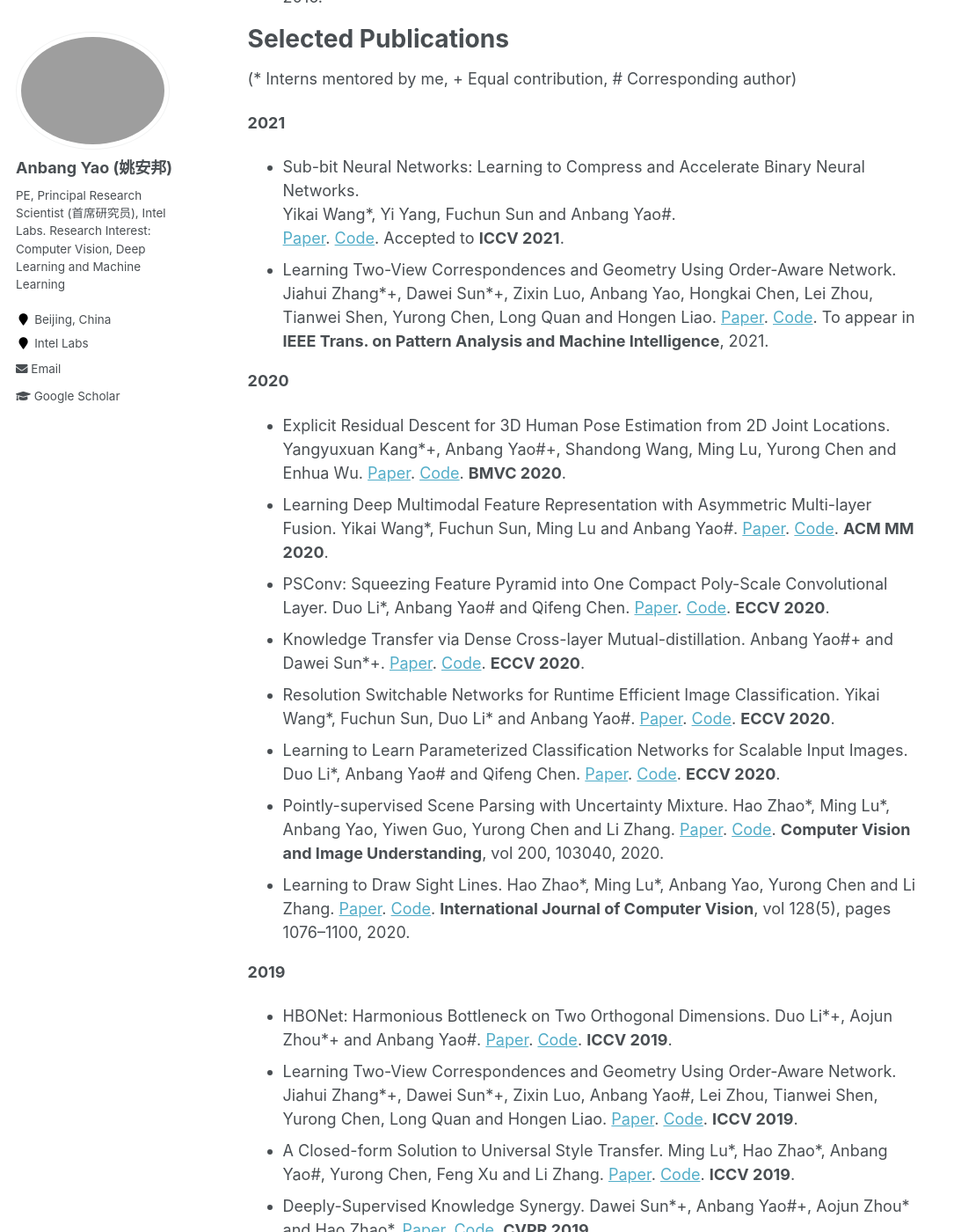
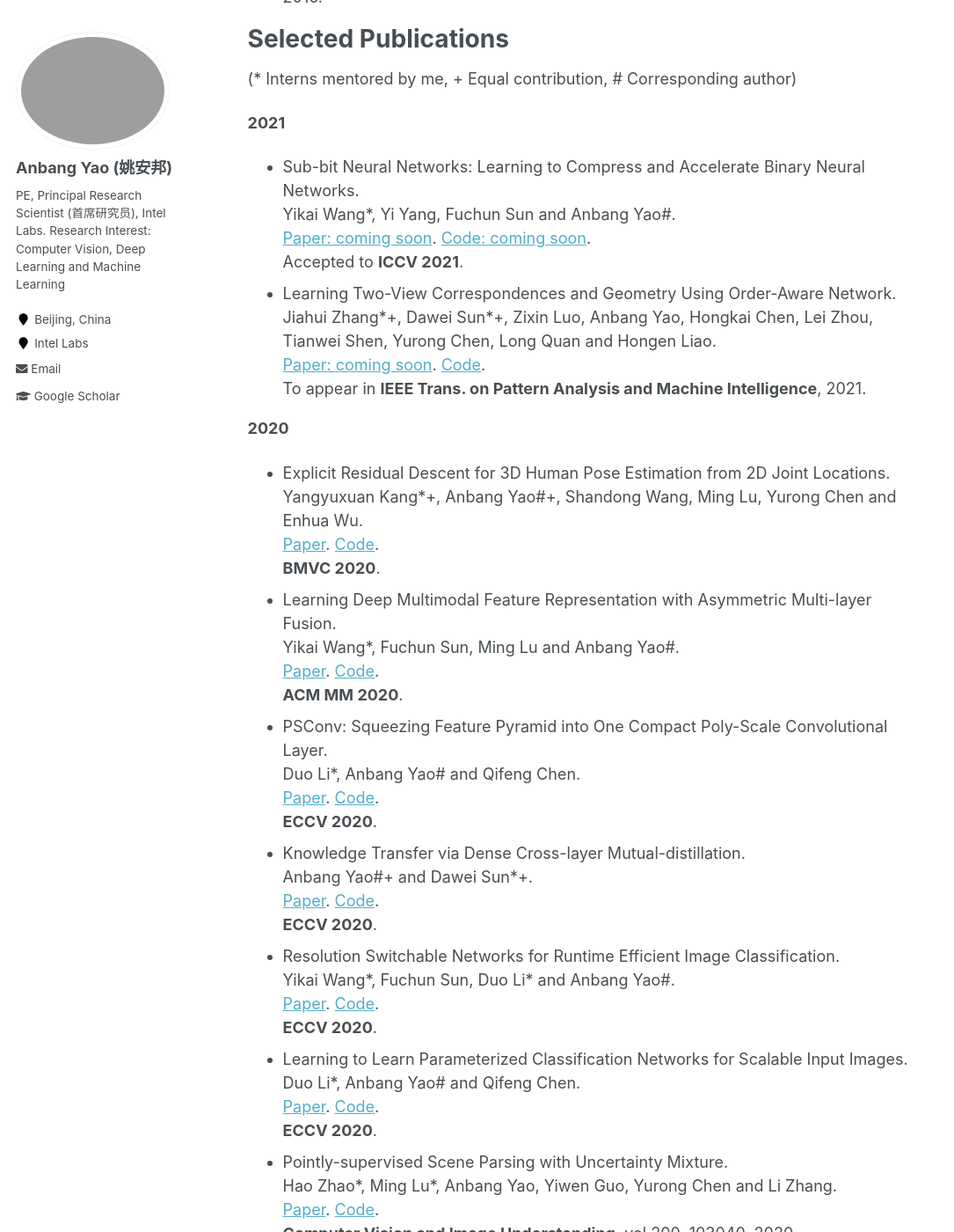
Before and after one commit to YaoAnbang/YaoAnbang.github.io, a Jekyll site: the page built from _pages/about.md, in a window 1280 px wide and 1400 px high, scrolled down 1451 px. Shown: the whole window at 88% size, without its empty margins (0-1085 px from the left). Built offline with Jekyll 4.4.1, drawn with Linux system fonts in a browser that asks for light colours; some of the changed text lies outside the part shown.

Commit message:
Update about.md

```diff
--- a/_pages/about.md
+++ b/_pages/about.md
@@ -43,54 +43,54 @@
 (\* Interns mentored by me, \+ Equal contribution, \# Corresponding author)
 
 **2021**
-+ Sub-bit Neural Networks: Learning to Compress and Accelerate Binary Neural Networks.<br> Yikai Wang\*, Yi Yang, Fuchun Sun and Anbang Yao\#.<br> [Paper](https://yaoanbang.github.io/). [Code](https://yaoanbang.github.io/). Accepted to **ICCV 2021**.
-+ Learning Two-View Correspondences and Geometry Using Order-Aware Network. Jiahui Zhang\*\+, Dawei Sun\*\+, Zixin Luo, Anbang Yao, Hongkai Chen, Lei Zhou, Tianwei Shen, Yurong Chen, Long Quan and Hongen Liao. [Paper](https://yaoanbang.github.io/). [Code](https://yaoanbang.github.io/). To appear in **IEEE Trans. on Pattern Analysis and Machine Intelligence**, 2021.
++ Sub-bit Neural Networks: Learning to Compress and Accelerate Binary Neural Networks.<br> Yikai Wang\*, Yi Yang, Fuchun Sun and Anbang Yao\#.<br> [Paper: coming soon](https://yaoanbang.github.io/). [Code: coming soon](https://yaoanbang.github.io/).<br> Accepted to **ICCV 2021**.
++ Learning Two-View Correspondences and Geometry Using Order-Aware Network.<br> Jiahui Zhang\*\+, Dawei Sun\*\+, Zixin Luo, Anbang Yao, Hongkai Chen, Lei Zhou, Tianwei Shen, Yurong Chen, Long Quan and Hongen Liao.<br> [Paper: coming soon](https://yaoanbang.github.io/). [Code](https://github.com/zjhthu/OANet).<br> To appear in **IEEE Trans. on Pattern Analysis and Machine Intelligence**, 2021.
 
 **2020**
 
-+ Explicit Residual Descent for 3D Human Pose Estimation from 2D Joint Locations. Yangyuxuan Kang\*+, Anbang Yao\#+, Shandong Wang, Ming Lu, Yurong Chen and Enhua Wu. [Paper](https://yaoanbang.github.io/). [Code](https://yaoanbang.github.io/). **BMVC 2020**.
-+ Learning Deep Multimodal Feature Representation with Asymmetric Multi-layer Fusion. Yikai Wang\*, Fuchun Sun, Ming Lu and Anbang Yao\#. [Paper](https://yaoanbang.github.io/). [Code](https://yaoanbang.github.io/). **ACM MM 2020**.
-+ PSConv: Squeezing Feature Pyramid into One Compact Poly-Scale Convolutional Layer. Duo Li\*, Anbang Yao\# and Qifeng Chen. [Paper](https://yaoanbang.github.io/). [Code](https://yaoanbang.github.io/). **ECCV 2020**.
-+ Knowledge Transfer via Dense Cross-layer Mutual-distillation. Anbang Yao\#\+ and Dawei Sun\*+. [Paper](https://yaoanbang.github.io/). [Code](https://yaoanbang.github.io/). **ECCV 2020**.
-+ Resolution Switchable Networks for Runtime Efficient Image Classification. Yikai Wang\*, Fuchun Sun, Duo Li\* and Anbang Yao\#. [Paper](https://yaoanbang.github.io/). [Code](https://yaoanbang.github.io/). **ECCV 2020**.
-+ Learning to Learn Parameterized Classification Networks for Scalable Input Images. Duo Li\*, Anbang Yao\# and Qifeng Chen. [Paper](https://yaoanbang.github.io/). [Code](https://yaoanbang.github.io/). **ECCV 2020**.
-+ Pointly-supervised Scene Parsing with Uncertainty Mixture. Hao Zhao\*, Ming Lu\*, Anbang Yao, Yiwen Guo, Yurong Chen and Li Zhang. [Paper](https://yaoanbang.github.io/). [Code](https://yaoanbang.github.io/). **Computer Vision and Image Understanding**, vol 200, 103040, 2020.
-+ Learning to Draw Sight Lines. Hao Zhao\*, Ming Lu\*, Anbang Yao, Yurong Chen and Li Zhang. [Paper](https://yaoanbang.github.io/). [Code](https://yaoanbang.github.io/). **International Journal of Computer Vision**,  vol 128(5), pages 1076–1100, 2020.
++ Explicit Residual Descent for 3D Human Pose Estimation from 2D Joint Locations.<br> Yangyuxuan Kang\*+, Anbang Yao\#+, Shandong Wang, Ming Lu, Yurong Chen and Enhua Wu.<br> [Paper](https://www.bmvc2020-conference.com/assets/papers/0151.pdf). [Code](https://github.com/ky66111/ERD_3DPose).<br> **BMVC 2020**.
++ Learning Deep Multimodal Feature Representation with Asymmetric Multi-layer Fusion.<br> Yikai Wang\*, Fuchun Sun, Ming Lu and Anbang Yao\#.<br> [Paper](https://dl.acm.org/doi/10.1145/3394171.3413621). [Code](https://yaoanbang.github.io/).<br> **ACM MM 2020**.
++ PSConv: Squeezing Feature Pyramid into One Compact Poly-Scale Convolutional Layer.<br> Duo Li\*, Anbang Yao\# and Qifeng Chen.<br> [Paper](https://www.ecva.net/papers/eccv_2020/papers_ECCV/papers/123660613.pdf). [Code](https://github.com/d-li14/PSConv).<br> **ECCV 2020**.
++ Knowledge Transfer via Dense Cross-layer Mutual-distillation.<br> Anbang Yao\#\+ and Dawei Sun\*+.<br> [Paper](https://www.ecva.net/papers/eccv_2020/papers_ECCV/papers/123600290.pdf). [Code](https://github.com/sundw2014/DCM).<br> **ECCV 2020**.
++ Resolution Switchable Networks for Runtime Efficient Image Classification.<br> Yikai Wang\*, Fuchun Sun, Duo Li\* and Anbang Yao\#.<br> [Paper](https://www.ecva.net/papers/eccv_2020/papers_ECCV/papers/123600528.pdf). [Code](https://github.com/yikaiw/RS-Nets).<br> **ECCV 2020**.
++ Learning to Learn Parameterized Classification Networks for Scalable Input Images.<br> Duo Li\*, Anbang Yao\# and Qifeng Chen.<br> [Paper](https://www.ecva.net/papers/eccv_2020/papers_ECCV/papers/123740018.pdf). [Code](https://github.com/d-li14/SAN).<br> **ECCV 2020**.
++ Pointly-supervised Scene Parsing with Uncertainty Mixture.<br> Hao Zhao\*, Ming Lu\*, Anbang Yao, Yiwen Guo, Yurong Chen and Li Zhang.<br> [Paper](https://www.sciencedirect.com/science/article/pii/S1077314220300904). [Code](https://yaoanbang.github.io/).<br> **Computer Vision and Image Understanding**, vol 200, 103040, 2020.
++ Learning to Draw Sight Lines.<br> Hao Zhao\*, Ming Lu\*, Anbang Yao, Yurong Chen and Li Zhang.<br> [Paper](https://link.springer.com/article/10.1007/s11263-019-01263-4). [Demo](https://www.youtube.com/watch?v=81RZvvBv_fw).<br> **International Journal of Computer Vision**,  vol 128(5), pages 1076–1100, 2020.
 
 **2019**
 
-+ HBONet: Harmonious Bottleneck on Two Orthogonal Dimensions. Duo Li\*\+, Aojun Zhou\*\+ and Anbang Yao\#. [Paper](https://yaoanbang.github.io/). [Code](https://yaoanbang.github.io/). **ICCV 2019**.
-+ Learning Two-View Correspondences and Geometry Using Order-Aware Network. Jiahui Zhang\*\+, Dawei Sun\*\+, Zixin Luo, Anbang Yao\#, Lei Zhou, Tianwei Shen, Yurong Chen, Long Quan and Hongen Liao. [Paper](https://yaoanbang.github.io/). [Code](https://yaoanbang.github.io/). **ICCV 2019**.
-+ A Closed-form Solution to Universal Style Transfer. Ming Lu\*, Hao Zhao\*, Anbang Yao\#, Yurong Chen, Feng Xu and Li Zhang. [Paper](https://yaoanbang.github.io/). [Code](https://yaoanbang.github.io/). **ICCV 2019**.
-+ Deeply-Supervised Knowledge Synergy. Dawei Sun\*\+, Anbang Yao\#\+, Aojun Zhou\* and Hao Zhao\*. [Paper](https://yaoanbang.github.io/). [Code](https://yaoanbang.github.io/). **CVPR 2019**.
++ HBONet: Harmonious Bottleneck on Two Orthogonal Dimensions.<br> Duo Li\*\+, Aojun Zhou\*\+ and Anbang Yao\#.<br> [Paper](https://openaccess.thecvf.com/content_ICCV_2019/papers/Li_HBONet_Harmonious_Bottleneck_on_Two_Orthogonal_Dimensions_ICCV_2019_paper.pdf). [Code](https://github.com/d-li14/HBONet).<br> **ICCV 2019**.
++ Learning Two-View Correspondences and Geometry Using Order-Aware Network.<br> Jiahui Zhang\*\+, Dawei Sun\*\+, Zixin Luo, Anbang Yao\#, Lei Zhou, Tianwei Shen, Yurong Chen, Long Quan and Hongen Liao.<br> [Paper](https://openaccess.thecvf.com/content_ICCV_2019/papers/Zhang_Learning_Two-View_Correspondences_and_Geometry_Using_Order-Aware_Network_ICCV_2019_paper.pdf). [Code](https://github.com/zjhthu/OANet).<br> **ICCV 2019**.
++ A Closed-form Solution to Universal Style Transfer.<br> Ming Lu\*, Hao Zhao\*, Anbang Yao\#, Yurong Chen, Feng Xu and Li Zhang.<br> [Paper](https://openaccess.thecvf.com/content_ICCV_2019/papers/Lu_A_Closed-Form_Solution_to_Universal_Style_Transfer_ICCV_2019_paper.pdf). [Code](https://github.com/lu-m13/).<br> **ICCV 2019**.
++ Deeply-Supervised Knowledge Synergy.<br> Dawei Sun\*\+, Anbang Yao\#\+, Aojun Zhou\* and Hao Zhao\*.<br> [Paper](https://openaccess.thecvf.com/content_CVPR_2019/papers/Sun_Deeply-Supervised_Knowledge_Synergy_CVPR_2019_paper.pdf). [Code](https://github.com/sundw2014/DKS).<br> **CVPR 2019**.
 
 **2018**
 
-+ Efficient Semantic Scene Completion Network with Spatial Group Convolution. Jiahui Zhang\*, Hao Zhao\*, Anbang Yao\#, Yurong Chen, Li Zhang and Hongen Liao. [Paper](https://yaoanbang.github.io/). [Code](https://yaoanbang.github.io/). **ECCV 2018**, (<font color="blue">*Oral*</font>).
-+ Explicit Loss-Error-Aware Quantization for Low-Bit Deep Neural Networks.  Aojun Zhou\*\+, Anbang Yao\#\+, Kuan Wang\* and Yurong Chen. [Paper](https://yaoanbang.github.io/). [Code](https://yaoanbang.github.io/). **CVPR 2018**.
++ Efficient Semantic Scene Completion Network with Spatial Group Convolution.<br> Jiahui Zhang\*, Hao Zhao\*, Anbang Yao\#, Yurong Chen, Li Zhang and Hongen Liao.<br> [Paper](https://openaccess.thecvf.com/content_ECCV_2018/papers/Jiahui_Zhang_Efficient_Semantic_Scene_ECCV_2018_paper.pdf). [Code](https://github.com/zjhthu/SGC-Release).<br> **ECCV 2018**, (<font color="blue">*Oral*</font>).
++ Explicit Loss-Error-Aware Quantization for Low-Bit Deep Neural Networks.<br> Aojun Zhou\*\+, Anbang Yao\#\+, Kuan Wang\* and Yurong Chen.<br> [Paper](https://openaccess.thecvf.com/content_cvpr_2018/papers/Zhou_Explicit_Loss-Error-Aware_Quantization_CVPR_2018_paper.pdf). [Code](https://yaoanbang.github.io/).<br> **CVPR 2018**.
 
 **2017**
 
-+ Incremental Network Quantization: Towards Lossless CNNs with Low-Precision Weights. Aojun Zhou\*\+, Anbang Yao\#\+, Yiwen Guo\+, Lin Xu and Yurong Chen. [Paper](https://yaoanbang.github.io/). [Code](https://yaoanbang.github.io/). **ICLR 2017**.
-+ Decoder Network over Lightweight Reconstructed Feature for Fast Semantic Style Transfer. Ming Lu\*, Hao Zhao\*, Anbang Yao\#, Feng Xu, Yurong Chen and Li Zhang. [Paper](https://yaoanbang.github.io/). [Code](https://yaoanbang.github.io/). **ICCV 2017**.
-+ RON: Reverse Connection with Objectness Prior Networks for Object Detection. Tao Kong\*, Fuchun Sun, Anbang Yao\#, Huaping Liu, Ming Lu\* and Yurong Chen. [Paper](https://yaoanbang.github.io/). [Code](https://yaoanbang.github.io/). **CVPR 2017**.
-+ Physics Inspired Optimization on Semantic Transfer Features: An Alternative Method for Room Layout Estimation. Hao Zhao\*, Ming Lu\*, Anbang Yao\#, Yurong Chen and Li Zhang. [Paper](https://yaoanbang.github.io/). [Code](https://yaoanbang.github.io/). **CVPR 2017**.
-+ Network Sketching: Exploiting Binary Structure in Deep CNNs. Yiwen Guo, Anbang Yao, Hao Zhao\* and Yurong Chen. [Paper](https://yaoanbang.github.io/). [Code](https://yaoanbang.github.io/). **CVPR 2017**.
-+ Learning Supervised Scoring Ensemble for Emotion Recognition in the Wild. Ping Hu, Dongqi Cai, Shandong Wang, Anbang Yao\# (<font color="blue">*project leader who proposed the idea*</font>) and Yurong Chen. [Paper](https://yaoanbang.github.io/). [Code](https://yaoanbang.github.io/). **ACM ICMI 2017**, (<font color="blue">*Oral, Winner of EmotiW-AFEW 2017 out of 100+ Teams*</font>).
++ Incremental Network Quantization: Towards Lossless CNNs with Low-Precision Weights.<br> Aojun Zhou\*\+, Anbang Yao\#\+, Yiwen Guo\+, Lin Xu and Yurong Chen.<br> [Paper](https://arxiv.org/abs/1702.03044). [Code](https://github.com/AojunZhou/Incremental-Network-Quantization).<br> **ICLR 2017**.
++ Decoder Network over Lightweight Reconstructed Feature for Fast Semantic Style Transfer.<br> Ming Lu\*, Hao Zhao\*, Anbang Yao\#, Feng Xu, Yurong Chen and Li Zhang.<br> [Paper](https://openaccess.thecvf.com/content_ICCV_2017/papers/Lu_Decoder_Network_Over_ICCV_2017_paper.pdf). [Code](https://yaoanbang.github.io/).<br> **ICCV 2017**.
++ RON: Reverse Connection with Objectness Prior Networks for Object Detection.<br> Tao Kong\*, Fuchun Sun, Anbang Yao\#, Huaping Liu, Ming Lu\* and Yurong Chen.<br> [Paper](https://arxiv.org/abs/1707.01691). [Code](https://github.com/taokong/RON).<br> **CVPR 2017**.
++ Physics Inspired Optimization on Semantic Transfer Features: An Alternative Method for Room Layout Estimation.<br> Hao Zhao\*, Ming Lu\*, Anbang Yao\#, Yurong Chen and Li Zhang.<br> [Paper](https://arxiv.org/abs/1707.00383). [Code](https://sites.google.com/view/st-pio/).<br> **CVPR 2017**.
++ Network Sketching: Exploiting Binary Structure in Deep CNNs.<br> Yiwen Guo, Anbang Yao, Hao Zhao\* and Yurong Chen.<br> [Paper](https://arxiv.org/abs/1706.02021). [Code](https://yaoanbang.github.io/).<br> **CVPR 2017**.
++ Learning Supervised Scoring Ensemble for Emotion Recognition in the Wild.<br> Ping Hu, Dongqi Cai, Shandong Wang, Anbang Yao\# (<font color="blue">*project leader who proposed the idea*</font>) and Yurong Chen.<br> [Paper](https://dl.acm.org/doi/10.1145/3136755.3143009). [Challenge Announcement](https://sites.google.com/site/emotiwchallenge/).<br> **ACM ICMI 2017**, (<font color="blue">*Oral, Winner of EmotiW-AFEW 2017 out of 100+ Teams*</font>).
 
 **2016**
 
-+ Dynamic Network Surgery for Efficient DNNs. Yiwen Guo\*, Anbang Yao\# and Yurong Chen. [Paper](https://yaoanbang.github.io/). [Code](https://yaoanbang.github.io/). **NIPS 2016**.
-+ HyperNet: Towards Accurate Region Proposal Generation and Joint Object Detection. Tao Kong\*, Anbang Yao\#, Yurong Chen and Fuchun Sun. [Paper](https://yaoanbang.github.io/). [Code](https://yaoanbang.github.io/). **CVPR 2016**, (<font color="blue">*Spotlight *</font>).
-+ HoloNet: Towards Robust Emotion Recognition in the Wild. Anbang Yao\#\+, Dongqi Cai\+, Ping Hu\+, Shandong Wang\+, Liang Sha\+ and Yurong Chen. [Paper](https://yaoanbang.github.io/). [Code](https://yaoanbang.github.io/). **ACM ICMI 2016**, (<font color="blue">*Oral, 1-st Runner-up of EmotiW-AFEW 2016 out of ~100 Teams*</font>).
++ Dynamic Network Surgery for Efficient DNNs.<br> Yiwen Guo\*, Anbang Yao\# and Yurong Chen.<br> [Paper](https://papers.nips.cc/paper/2016/file/2823f4797102ce1a1aec05359cc16dd9-Paper.pdf). [Code](https://github.com/yiwenguo/Dynamic-Network-Surgery).<br> **NIPS 2016**.
++ HyperNet: Towards Accurate Region Proposal Generation and Joint Object Detection.<br> Tao Kong\*, Anbang Yao\#, Yurong Chen and Fuchun Sun.<br> [Paper](https://openaccess.thecvf.com/content_cvpr_2016/papers/Kong_HyperNet_Towards_Accurate_CVPR_2016_paper.pdf). [Code](https://yaoanbang.github.io/).<br> **CVPR 2016**, (<font color="blue">*Spotlight *</font>).
++ HoloNet: Towards Robust Emotion Recognition in the Wild.<br> Anbang Yao\#\+, Dongqi Cai\+, Ping Hu\+, Shandong Wang\+, Liang Sha\+ and Yurong Chen.<br> [Paper](https://dl.acm.org/doi/10.1145/2993148.2997639). [Challenge Announcement](https://sites.google.com/site/emotiw2016/).<br> **ACM ICMI 2016**, (<font color="blue">*Oral, 1-st Runner-up of EmotiW-AFEW 2016 out of ~100 Teams*</font>).
 
 **2015 and before**
 
-+ Capturing AU-Aware Facial Features and Their Latent Relations for Emotion Recognition in the Wild. Anbang Yao\#, Junchao Shao\*\+, Ningning Ma\*\+ and Yurong Chen. [Paper](https://yaoanbang.github.io/). [Code](https://yaoanbang.github.io/). **ACM ICMI 2015**, (<font color="blue">**Oral, Winner of EmotiW-AFEW 2015 out of 75 Teams**</font>).
-+ Robust Face Representation Using Hybrid Spatial Feature Interdependence Matrix. Anbang Yao\# and Shan Yu. [Paper](https://yaoanbang.github.io/). [Code](https://yaoanbang.github.io/). **IEEE Trans. on Image Processing**, vol 22(8), pages 3247–3259, 2013.
-+ A Compact Association of Particle Filtering and Kernel Based Object Tracking. Anbang Yao\#, Xinggang Lin, Guijin Wang and Shan Yu. [Paper](https://yaoanbang.github.io/). [Code](https://yaoanbang.github.io/). **Pattern Recognition**, vol 45(7), pages 2584-2597, 2012.
-+ An Incremental Bhattacharyya Dissimilarity Measure for Particle Filtering. Anbang Yao\#, Guijin Wang, Xinggang Lin and Xiujuan Chai. [Paper](https://yaoanbang.github.io/). [Code](https://yaoanbang.github.io/). **Pattern Recognition**, vol 43(4), pages 1244-1256, 2010.
-+ Kernel Based Articulated Object Tracking with Scale Adaptation and Model Update. Anbang Yao\#, Guijin Wang, Xinggang Lin and Hao Wang. [Paper](https://yaoanbang.github.io/). [Code](https://yaoanbang.github.io/). **ICASSP 2008**.
++ Capturing AU-Aware Facial Features and Their Latent Relations for Emotion Recognition in the Wild.<br> Anbang Yao\#, Junchao Shao\*\+, Ningning Ma\*\+ and Yurong Chen.<br> [Paper](https://dl.acm.org/doi/10.1145/2818346.2830585). [Challenge Announcement](https://cs.anu.edu.au/few/emotiw2015.html).<br> **ACM ICMI 2015**, (<font color="blue">**Oral, Winner of EmotiW-AFEW 2015 out of 75 Teams**</font>).
++ Robust Face Representation Using Hybrid Spatial Feature Interdependence Matrix.<br> Anbang Yao\# and Shan Yu.<br> [Paper](https://ieeexplore.ieee.org/document/6459600). [Code](https://yaoanbang.github.io/).<br> **IEEE Trans. on Image Processing**, vol 22(8), pages 3247–3259, 2013.
++ A Compact Association of Particle Filtering and Kernel Based Object Tracking.<br> Anbang Yao\#, Xinggang Lin, Guijin Wang and Shan Yu.<br> [Paper](https://www.sciencedirect.com/science/article/pii/S0031320312000374). [Code](https://yaoanbang.github.io/).<br> **Pattern Recognition**, vol 45(7), pages 2584-2597, 2012.
++ An Incremental Bhattacharyya Dissimilarity Measure for Particle Filtering.<br> Anbang Yao\#, Guijin Wang, Xinggang Lin and Xiujuan Chai.<br> [Paper](https://www.sciencedirect.com/science/article/pii/S0031320309003689). [Code](https://yaoanbang.github.io/).<br> **Pattern Recognition**, vol 43(4), pages 1244-1256, 2010.
++ Kernel Based Articulated Object Tracking with Scale Adaptation and Model Update.<br> Anbang Yao\#, Guijin Wang, Xinggang Lin and Hao Wang.<br> [Paper](https://ieeexplore.ieee.org/document/4517767). [Code](https://yaoanbang.github.io/).<br> **ICASSP 2008**.
 
 Current and Previous Interns
 =====
```
